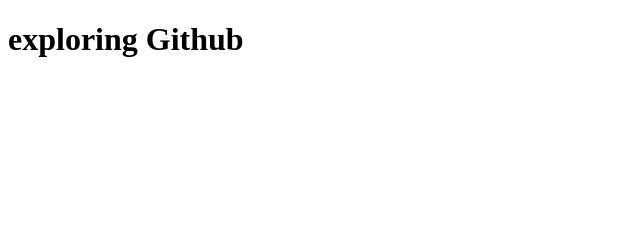
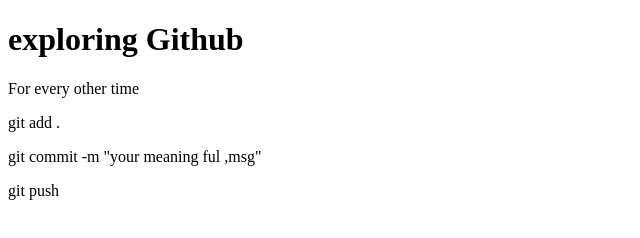
Before and after one commit to asbadhon/my-second-github, a plain HTML site: page index.html in a window 1280 px wide. Shown: the whole page, without its empty margins (0-640 px from the left). Drawn offline with Linux system fonts and the light colour scheme.

Commit message:
Some changes

```diff
--- a/index.html
+++ b/index.html
@@ -8,5 +8,9 @@
 </head>
 <body>
     <h1>exploring Github</h1>
+    <div> For every other time</div>
+    <p>git add .</p>
+    <p>git commit -m "your meaning ful ,msg"<p>
+<p>git push</p>
 </body>
 </html>
```
